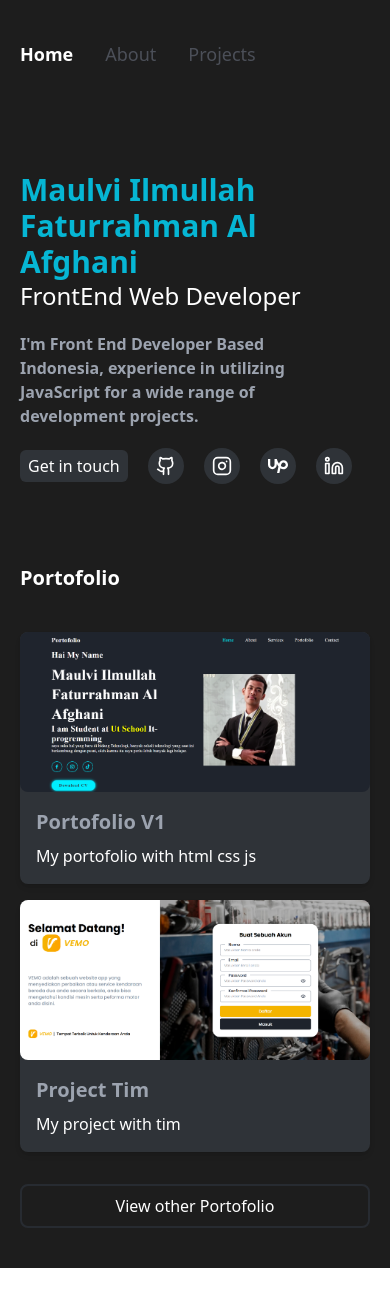
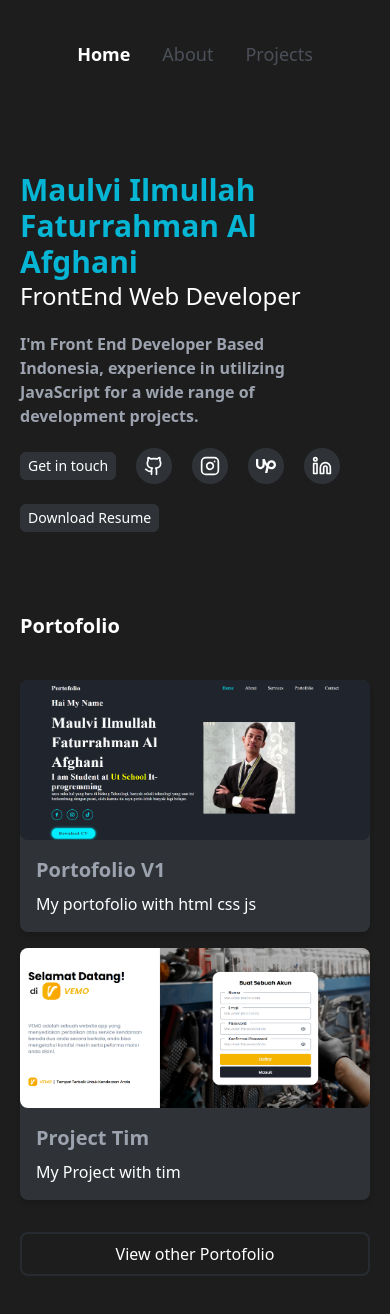
Before and after one commit to faturrahman82/maul_v3, a React (Vite) app: page / in a window 390 px wide. Before the commit the page ends 1268 px from the top, so only its background shows below. Built offline with nearby package versions, Linux system fonts and the light colour scheme.

Commit message:
add cv and change responsive

```diff
--- a/src/components/molecules/Card.tsx
+++ b/src/components/molecules/Card.tsx
@@ -4,19 +4,26 @@ interface CardProps {
   title: string;
   description: string;
   imageUrl: string;
+  link: string;
 }
 
-const Card: React.FC<CardProps> = ({ title, description, imageUrl }) => {
+const Card: React.FC<CardProps> = ({ title, description, imageUrl, link }) => {
   return (
-    <div className="bg-gray-600/40 shadow-md rounded-lg">
+    <div className="bg-gray-600/40 shadow-md rounded-lg hover:bg-slate-500/40">
+      <div>
+        <a href={link}>
           <img
             src={imageUrl}
             alt=""
             className="w-full h-40 object-cover rounded-lg "
           />
           <div className="p-4">
-        <h2 className="text-gray-400 text-xl font-semibold mb-2">{title}</h2>
+            <h2 className="text-gray-400 text-xl font-semibold mb-2">
+              {title}
+            </h2>
             <p className="text-white">{description}</p>
+          </div>
+        </a>
       </div>
     </div>
   );
--- a/src/components/organisms/Navbar.tsx
+++ b/src/components/organisms/Navbar.tsx
@@ -1,4 +1,3 @@
-
 import { NavLink } from "react-router-dom";
 import { INavLink } from "../../types/common";
 
@@ -10,7 +9,7 @@ export default function Navbar() {
   ];
 
   return (
-    <div className="w-full flex gap-8 mb-16">
+    <div className="w-full flex gap-8 mb-16 justify-center sm:justify-start">
       {navLink.map((item) => (
         <NavLink
           key={item.path}
@@ -19,7 +18,7 @@ export default function Navbar() {
             `text-gray-500/60 text-lg ${
               isActive
                 ? "font-bold text-white"
-                : "font-normal text-gray-500 hover:text-neutral-600 "
+                : "font-normal hover:text-slate-400/80 text-gray-500 hover:text-neutral-600 "
             }`
           }
         >
--- a/src/lib/data/index.ts
+++ b/src/lib/data/index.ts
@@ -1,9 +1,7 @@
 import { Github, Instagram, Linkedin } from "lucide-react";
 import { INavLink } from "../../types/common";
 import { createElement } from "react";
-import {
-  AiFillHtml5,
-} from "react-icons/ai";
+import { AiFillHtml5 } from "react-icons/ai";
 import { FaNode } from "react-icons/fa6";
 import {
   BiLogoReact,
@@ -113,20 +111,24 @@ export const projectPortofolio = [
     img: "/img1.png",
     title: "Portofolio V1",
     text: "My portofolio with html css js",
+    link: "https://portofolio-maulvi-a3fae.web.app/",
   },
   {
     img: "/img2.png",
-    title: "Project Tim",
-    text: "My Project with tim",
+    title: "kopi nyeni",
+    text: "Pesanan online",
+    link: "https://web-ngopi.web.app/",
   },
   {
     img: "/im3.png",
-    title: "Project Tim",
-    text: "My Project with tim",
+    title: "Dreams",
+    text: "Destinasi berbagai macam negara",
+    link: "https://my-drems-tour.vercel.app/#",
   },
   {
     img: "/img4.png",
     title: "Project Tim",
     text: "My Project with tim",
+    link: "",
   },
 ];
--- a/src/pages/Home.tsx
+++ b/src/pages/Home.tsx
@@ -1,6 +1,6 @@
 import SocialIcon from "../components/molecules/SocialIcon";
 import Card from "../components/molecules/Card";
-import { social } from "../lib/data/index";
+import { projectPortofolio, social } from "../lib/data/index";
 import { useNavigate } from "react-router-dom";
 
 export default function Home() {
@@ -25,14 +25,13 @@ export default function Home() {
         <div className="flex items-center gap-5">
           <button
             type="button"
-            className="rounded-md py-1 px-2 bg-gray-600/40 transition duration-300 ease-in-out hover:bg-gray-500"
+            className="rounded-md py-1 px-2 text-sm md:text-base bg-gray-600/40 transition duration-300 ease-in-out hover:bg-gray-500"
           >
             <a
               href="https://mail.google.com/mail/u/0/?tab=rm&ogbl#inbox"
               target="_blank"
               rel="noopener noreferrer"
             >
-              {" "}
               Get in touch
             </a>
           </button>
@@ -40,20 +39,35 @@ export default function Home() {
             <SocialIcon key={index} icon={item.icon} link={item.link} />
           ))}
         </div>
+        <div>
+          <button
+            type="button"
+            className="rounded-md text-sm md:text-base py-1 px-2 bg-gray-600/40 transition duration-300 ease-in-out hover:bg-gray-500"
+          >
+            <a
+              href="/maul.pdf"
+              target="_blank"
+              rel="noopener noreferrer"
+            >
+              Download Resume
+            </a>
+          </button>
+        </div>
       </div>
       <div>
         <h1 className="text-xl font-bold mt-20 mb-10">Portofolio</h1>
         <div className="grid sm:grid-cols-2 gap-4">
-          <Card
-            title="Portofolio V1"
-            description="My portofolio with html css js"
-            imageUrl="/img1.png"
-          />
-          <Card
-            title="Project Tim"
-            description="My project with tim"
-            imageUrl="/img4.png"
-          />
+          {projectPortofolio
+            .filter((data, index) => data && index % 3 === 0)
+            .map((content, index) => (
+              <Card
+                key={index}
+                title={content.title}
+                description={content.text}
+                imageUrl={content.img}
+                link={content.link}
+              />
+            ))}
         </div>
         <button
           type="button"
--- a/src/pages/Projects.tsx
+++ b/src/pages/Projects.tsx
@@ -6,15 +6,17 @@ export default function Projects() {
       <div>
         <h1 className="text-4xl font-bold">Portofolio</h1>
         <p className="font-semobold">
-          several portfolios that my team and I created
+          several portfolio that my team and I created
         </p>
       </div>
       <div className="grid sm:grid-cols-2 gap-4">
-        {projectPortofolio.map((data) => (
+        {projectPortofolio.map((data, index) => (
           <Card
+            key={index}
             title={data.title}
             description={data.text}
             imageUrl={data.img}
+            link={data.link}
           />
         ))}
       </div>
```
Also changed, not shown: 2 other files (tests, documents, lock files or other folders). Lines whose indentation alone changed are shown as unchanged.
